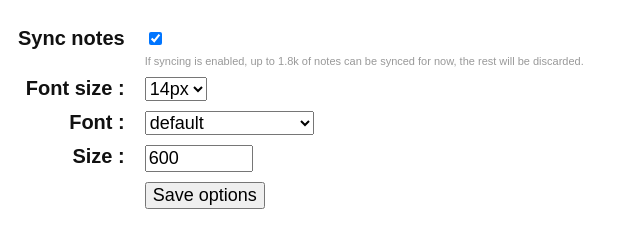
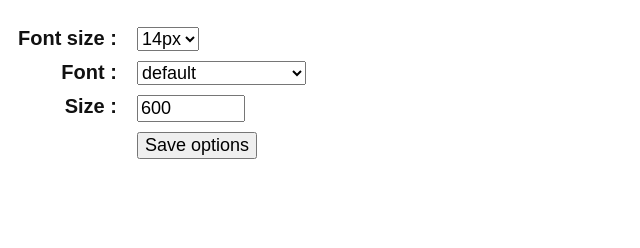
Before and after one commit to phaistonian/Chrome-Notepad, a browser extension: page options.html in a window 1280 px wide. Shown: the part 62-310 px from the top of the page, without its empty margins (0-640 px from the left). Drawn offline with Linux system fonts and the light colour scheme.

Commit message:
sync settings removed

```diff
--- a/options.html
+++ b/options.html
@@ -64,15 +64,6 @@
 
 
 <table cellspacing="0">
-	<tr>
-		<th>Sync notes</th>
-		<td>
-			<input type="checkbox" name="sync" id="sync" />
-			<small>If syncing is enabled, up to 1.8k of notes can be synced for now, the rest will be discarded.</small>
-			</td>
-	</tr>
-
-
 
 	<tr>
 		<th>Font size :</th>
```
